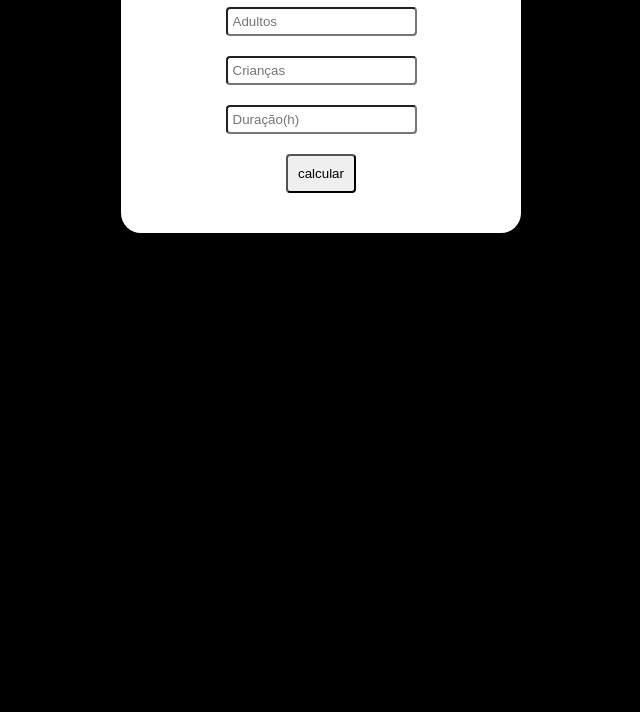
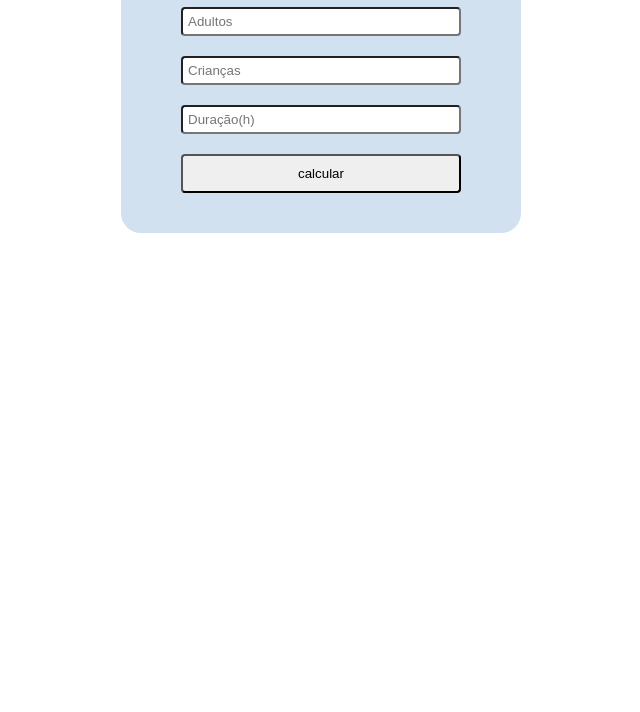
Before and after one commit to lucash2/Churrascom-tro, a plain HTML site: page index.html in a window 1280 px wide. Shown: the part 88-800 px from the top of the page, without its empty margins (319-959 px from the left). Drawn offline with Linux system fonts and the light colour scheme.

Commit message:
att: Mudando a fonte do texto / Ajustes nos input

```diff
--- a/style.css
+++ b/style.css
@@ -1,21 +1,27 @@
 body{
 
-    background-color: black;
+    background-color: white;
 
 }
 
 #container{
 
+    font-family: Arial, Helvetica, sans-serif;
     border-radius: 20px;
     max-width: 400px;
     width: 100%;
     margin: auto;
     text-align: center;
-    background-color: white;
+    background-color: rgb(209, 225, 240);
 }
 
 h1{
     padding-top: 15px;
+}
+
+input{
+    width: 70%;
+    box-sizing: border-box;
 }
 
 .input{
```
